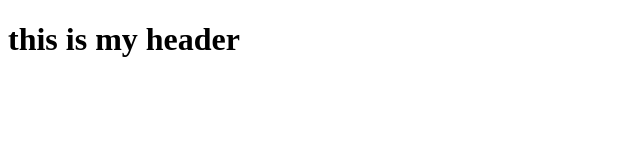
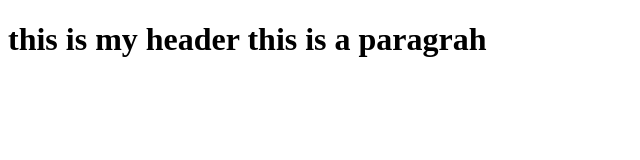
Before and after one commit to parameshsha/myproject, a plain HTML site: page index.html in a window 1280 px wide. Shown: the whole page, without its empty margins (0-640 px from the left). Drawn offline with Linux system fonts and the light colour scheme.

Commit message:
changes done on html with paragraph

```diff
--- a/index.html
+++ b/index.html
@@ -6,10 +6,10 @@
     <title>Document</title>
 </head>
 <body>
-    <h1>this is my header
+    <h1>this is my header</h>
 
-    </header>
-</h1>
+        <p1>this is a paragrah</p>
+
 
 </body>
 </html>
```
